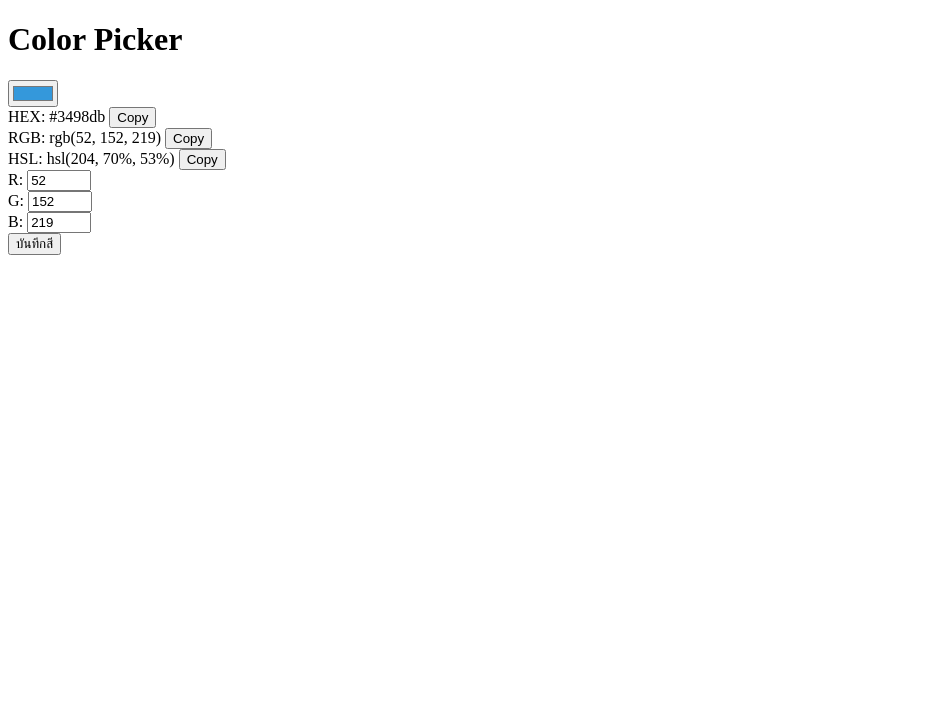
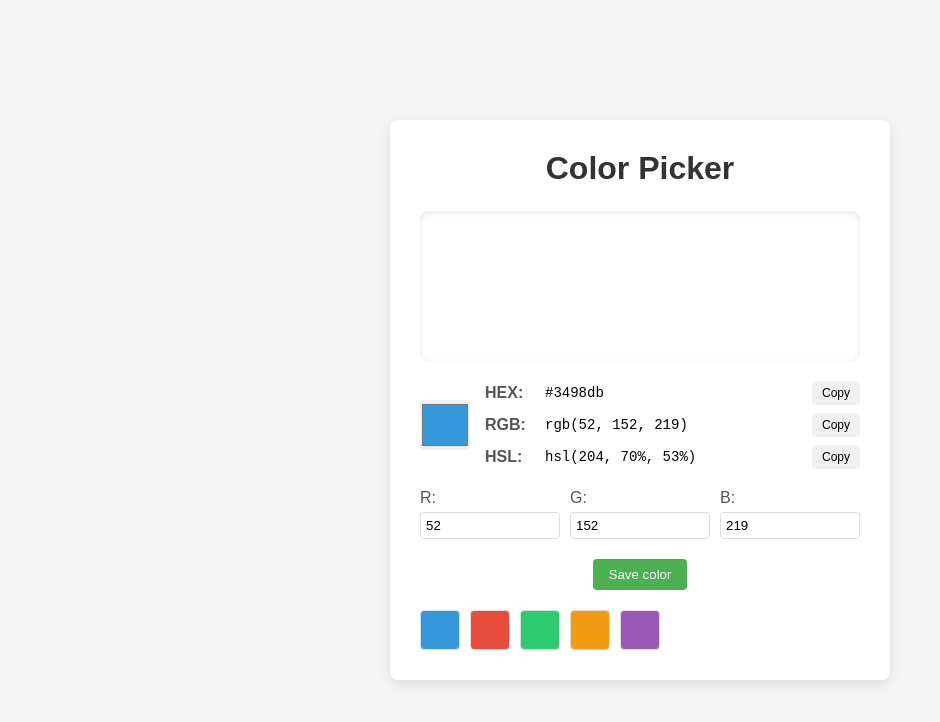
Before and after one commit to MASTER-TANKHUN/color_picker, a plain HTML site: page index.html in a window 1280 px wide. Shown: the whole page, without its empty margins (0-940 px from the left). Drawn offline with Linux system fonts and the light colour scheme.

Commit message:
add style

```diff
--- a/index.html
+++ b/index.html
@@ -4,6 +4,7 @@
     <meta charset="UTF-8">
     <meta name="viewport" content="width=device-width, initial-scale=1.0">
     <title>Color Picker</title>
+    <link rel="stylesheet" href="style.css">
 </head>
 <body>
     <div class="container">
@@ -49,7 +50,7 @@
             </div>
         </div>
 
-        <button class="save-btn" id="save-color">บันทึกสี</button>
+        <button class="save-btn" id="save-color">Save color</button>
 
         <div class="saved-colors" id="saved-colors">
             <div class="saved-color" style="background-color: #3498db;"></div>
--- /dev/null
+++ b/style.css
@@ -0,0 +1,147 @@
+* {
+    box-sizing: border-box;
+    margin: 0;
+    padding: 0;
+    font-family: Arial, sans-serif;
+}
+
+body {
+    background-color: #f5f5f5;
+    display: flex;
+    justify-content: center;
+    align-items: center;
+    min-height: 100vh;
+    padding: 20px;
+}
+
+.container {
+    background-color: white;
+    border-radius: 8px;
+    box-shadow: 0 4px 12px rgba(0, 0, 0, 0.1);
+    max-width: 500px;
+    width: 100%;
+    padding: 30px;
+}
+
+h1 {
+    text-align: center;
+    margin-bottom: 24px;
+    color: #333;
+}
+
+.color-display {
+    width: 100%;
+    height: 150px;
+    border-radius: 8px;
+    margin-bottom: 20px;
+    box-shadow: inset 0 2px 6px rgba(0, 0, 0, 0.1);
+}
+
+.color-picker-container {
+    display: flex;
+    margin-bottom: 20px;
+    align-items: center;
+}
+
+#color-picker {
+    width: 50px;
+    height: 50px;
+    border: none;
+    border-radius: 4px;
+    margin-right: 15px;
+    cursor: pointer;
+}
+
+.color-values {
+    flex: 1;
+}
+
+.color-value {
+    display: flex;
+    align-items: center;
+    margin-bottom: 8px;
+}
+
+.color-value:last-child {
+    margin-bottom: 0;
+}
+
+.color-value label {
+    width: 60px;
+    font-weight: bold;
+    color: #555;
+}
+
+.color-value span {
+    flex: 1;
+    font-family: monospace;
+    font-size: 14px;
+}
+
+.copy-btn {
+    background-color: #f0f0f0;
+    border: none;
+    border-radius: 4px;
+    padding: 5px 10px;
+    font-size: 12px;
+    cursor: pointer;
+    transition: background-color 0.2s;
+}
+
+.copy-btn:hover {
+    background-color: #e0e0e0;
+}
+
+.rgb-controls {
+    display: flex;
+    gap: 10px;
+    margin-top: 20px;
+    margin-bottom: 20px;
+}
+
+.rgb-control {
+    flex: 1;
+}
+
+.rgb-control label {
+    display: block;
+    margin-bottom: 5px;
+    color: #555;
+}
+
+.rgb-control input {
+    width: 100%;
+    padding: 5px;
+    border: 1px solid #ddd;
+    border-radius: 4px;
+}
+
+.saved-colors {
+    display: flex;
+    gap: 10px;
+    margin-top: 20px;
+}
+
+.saved-color {
+    width: 40px;
+    height: 40px;
+    border-radius: 4px;
+    border: 1px solid #ddd;
+    cursor: pointer;
+}
+
+.save-btn {
+    display: block;
+    margin: 15px auto 0;
+    background-color: #4CAF50;
+    color: white;
+    border: none;
+    border-radius: 4px;
+    padding: 8px 16px;
+    cursor: pointer;
+    transition: background-color 0.2s;
+}
+
+.save-btn:hover {
+    background-color: #45a049;
+}
```
